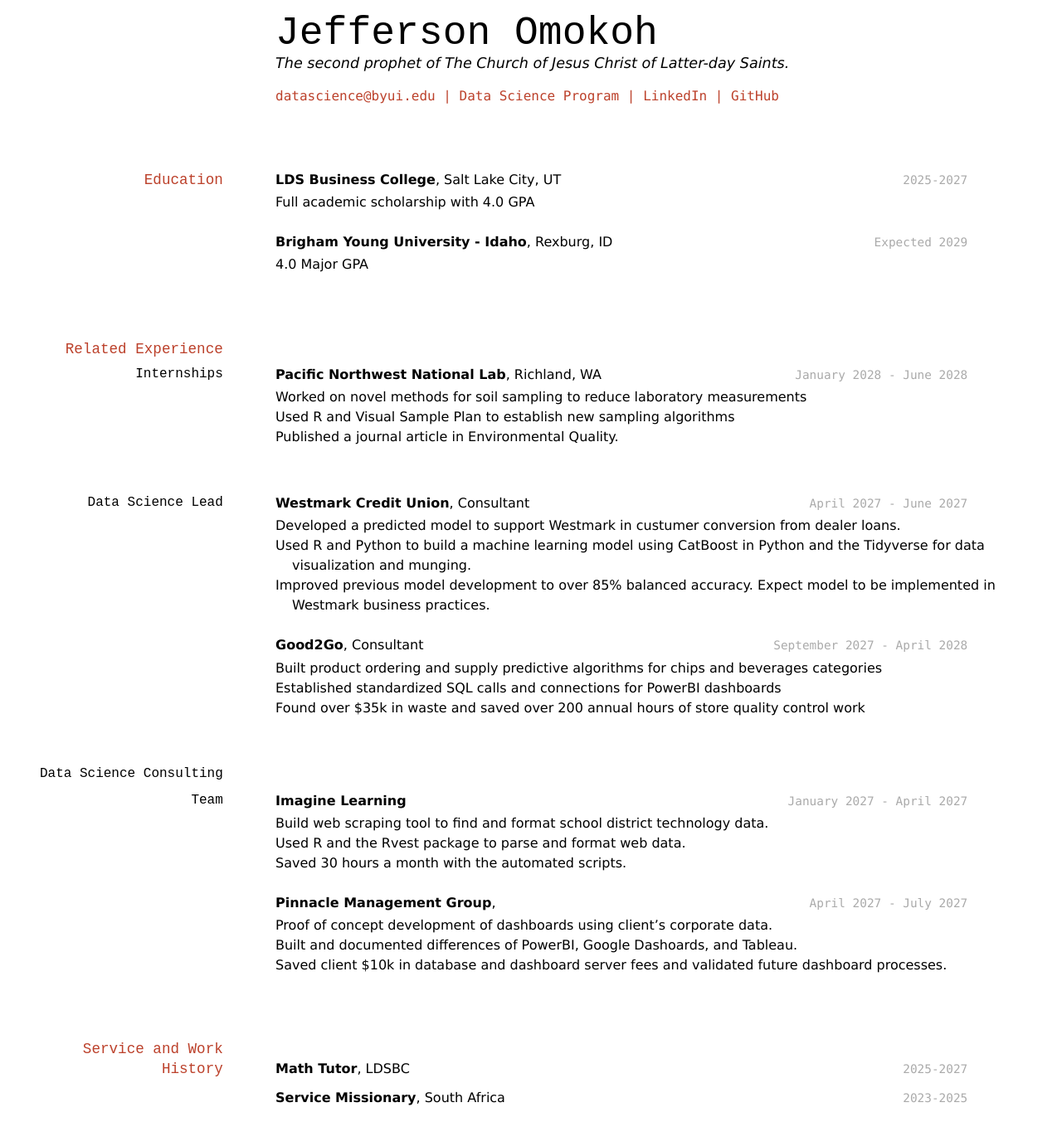
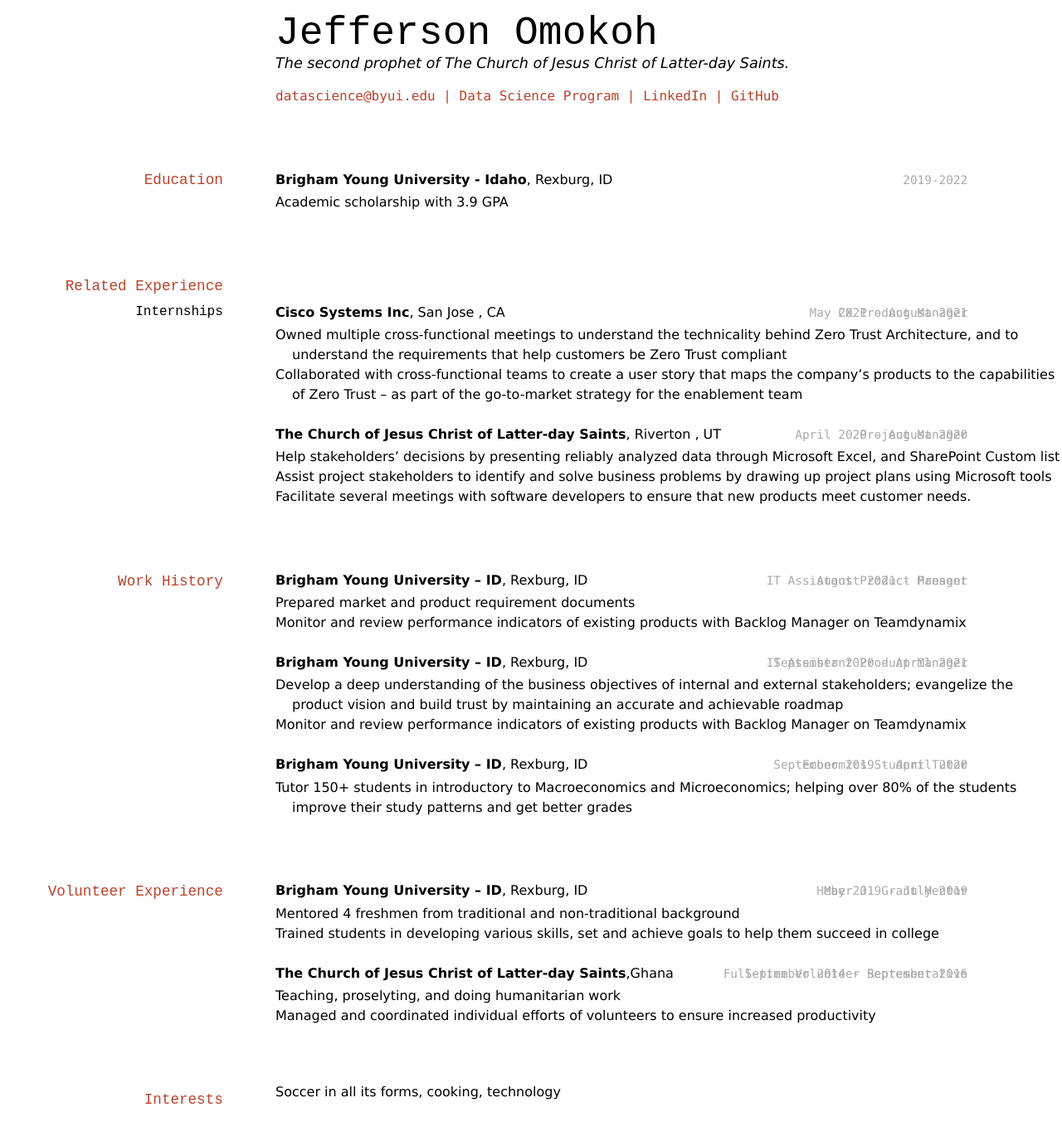
Before and after one commit to Lordjeffson/Jefferson_Omokoh_Resume, a Jekyll site: the page built from docs/index.md, in a window 1280 px wide. Shown: the whole page at 83% size. Built offline with Jekyll 4.4.1, drawn with Linux system fonts in a browser that asks for light colours.

Commit message:
Update index.md

```diff
--- a/docs/index.md
+++ b/docs/index.md
@@ -16,69 +16,68 @@ The second prophet of The Church of Jesus Christ of Latter-day Saints.
 
 ## Education
 
-`2025-2027`
-__LDS Business College__, Salt Lake City, UT
-
-- Full academic scholarship with 4.0 GPA
-
-`Expected 2029`
+`2019-2022`
 __Brigham Young University - Idaho__, Rexburg, ID
 
-- 4.0 Major GPA
-
+- Academic scholarship with 3.9 GPA
 
 ## Related Experience
 
 ### Internships
 
-`January 2028 - June 2028`
-__Pacific Northwest National Lab__, Richland, WA
+`May 2021 - August 2021`
+`CX Product Manager` __Cisco Systems Inc__, San Jose , CA
 
-- Worked on novel methods for soil sampling to reduce laboratory measurements
-- Used R and Visual Sample Plan to establish new sampling algorithms
-- Published a journal article in Environmental Quality.
+- Owned multiple cross-functional meetings to understand the technicality behind Zero Trust Architecture, and to understand the requirements that help customers be Zero Trust compliant
+- Collaborated with cross-functional teams to create a user story that maps the company’s products to the capabilities of Zero Trust – as part of the go-to-market strategy for the enablement team
 
-### Data Science Lead
+`April 2020 - August 2020`
+`Project Manager` __The Church of Jesus Christ of Latter-day Saints__, Riverton , UT
 
-`April 2027 - June 2027`
-__Westmark Credit Union__, Consultant
-
-- Developed a predicted model to support Westmark in custumer conversion from dealer loans.
-- Used R and Python to build a machine learning model using CatBoost in Python and the Tidyverse for data visualization and munging.
-- Improved previous model development to over 85% balanced accuracy. Expect model to be implemented in Westmark business practices.
-
-`September 2027 - April 2028`
-__Good2Go__, Consultant
-
-- Built product ordering and supply predictive algorithms for chips and beverages categories
-- Established standardized SQL calls and connections for PowerBI dashboards
-- Found over $35k in waste and saved over 200 annual hours of store quality control work
-
-### Data Science Consulting Team
-
-`January 2027 - April 2027`
-__Imagine Learning__
-
-- Build web scraping tool to find and format school district technology data.
-- Used R and the Rvest package to parse and format web data.
-- Saved 30 hours a month with the automated scripts.
-
-`April 2027 - July 2027`
-__Pinnacle Management Group__,
-
-- Proof of concept development of dashboards using client's corporate data.
-- Built and documented differences of PowerBI, Google Dashoards, and Tableau.
-- Saved client $10k in database and dashboard server fees and validated future dashboard processes.
+- Help stakeholders’ decisions by presenting reliably analyzed data through Microsoft Excel, and SharePoint Custom list
+- Assist project stakeholders to identify and solve business problems by drawing up project plans using Microsoft tools
+- Facilitate several meetings with software developers to ensure that new products meet customer needs.
 
 
-## Service and Work History
+## Work History
 
-`2025-2027`
-__Math Tutor__, LDSBC
+`August 2021 - Present`
+`IT Assistant Product Manager` __Brigham Young University – ID__, Rexburg, ID
+
+- Prepared market and product requirement documents
+- Monitor and review performance indicators of existing products with Backlog Manager on Teamdynamix
+
+`September 2020 - April 2021`
+`IT Assistant Product Manager` __Brigham Young University – ID__, Rexburg, ID
+
+- Develop a deep understanding of the business objectives of internal and external stakeholders; evangelize the product vision and build trust by maintaining an accurate and achievable roadmap
+- Monitor and review performance indicators of existing products with Backlog Manager on Teamdynamix
+
+`September 2019 - April 2020`
+`Economics Student Tutor` __Brigham Young University – ID__, Rexburg, ID
+
+- Tutor 150+ students in introductory to Macroeconomics and Microeconomics; helping over 80% of the students improve their study patterns and get better grades
 
 
-`2023-2025`
-__Service Missionary__, South Africa
+## Volunteer Experience
+
+`May 2019 - July 2019`
+`Heber J. Grant Mentor` __Brigham Young University – ID__, Rexburg, ID
+
+- Mentored 4 freshmen from traditional and non-traditional background
+- Trained students in developing various skills, set and achieve goals to help them succeed in college
+
+`September 2014 - September 2016`
+`Full-time Volunteer Representative` __The Church of Jesus Christ of Latter-day Saints__,Ghana
+
+- Teaching, proselyting, and doing humanitarian work
+- Managed and coordinated individual efforts of volunteers to ensure increased productivity
+
+
+
+## Interests
+
+- Soccer in all its forms, cooking, technology
 
 
 
```
